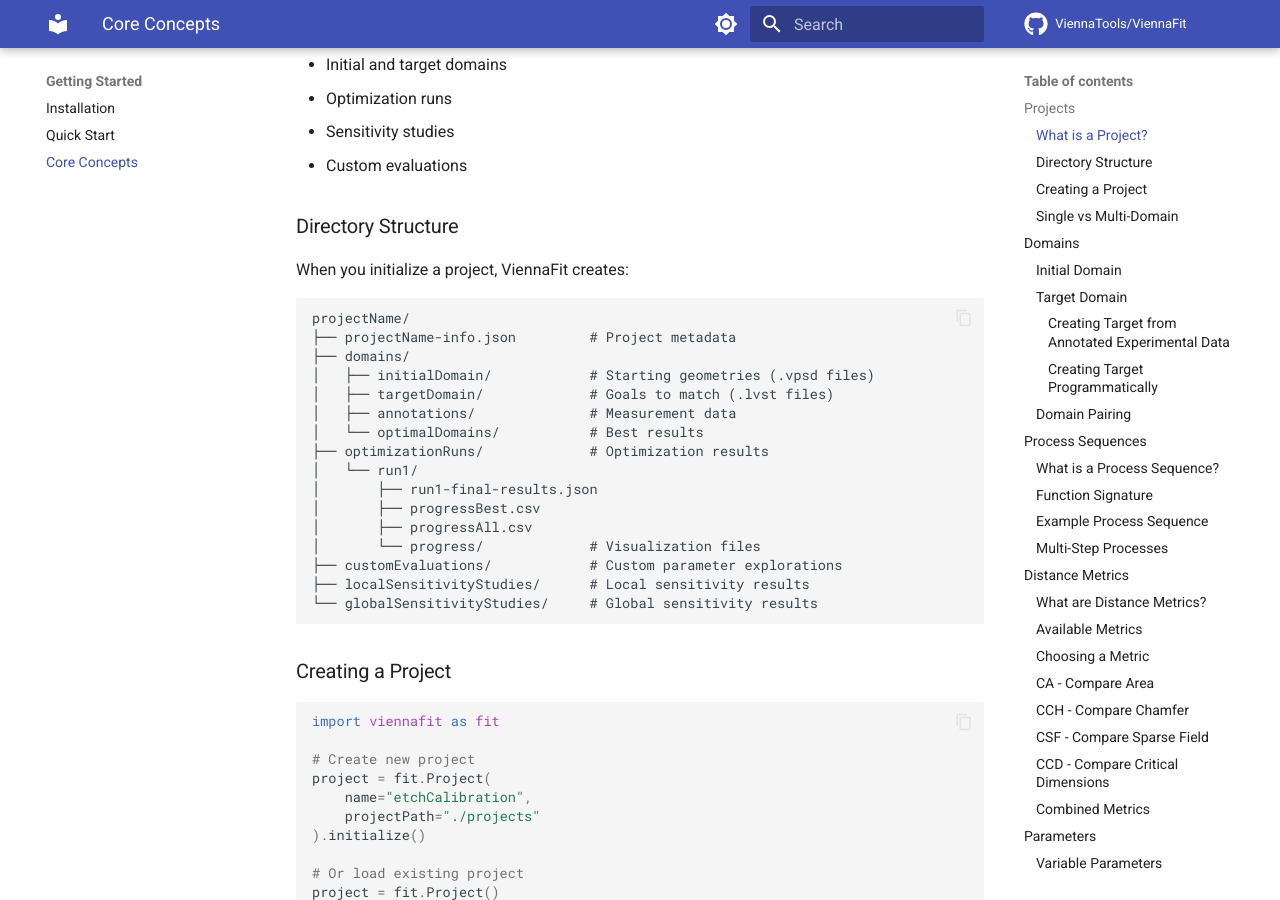
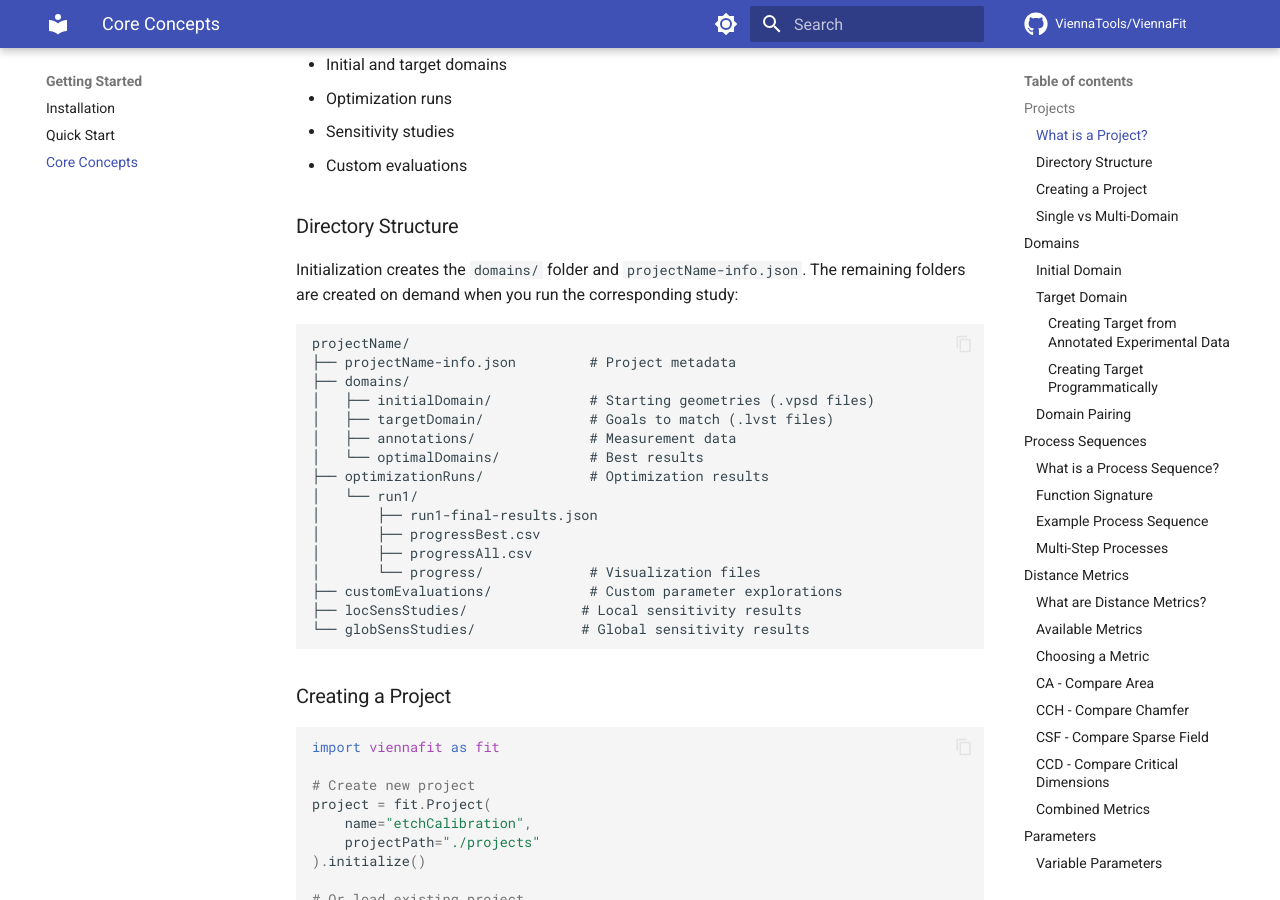
Before and after one commit to ViennaTools/ViennaFit, an MkDocs documentation site: the page built from docs/getting-started/concepts.md, in a window 1280 px wide and 900 px high, scrolled down 314 px. Built offline with MkDocs 1.6.1 and Material for MkDocs 9.7.7, drawn with Linux system fonts in a browser that asks for light colours; comment, search, counter and statistics services are not loaded.

Commit message:
glob sens studies

````diff
--- a/docs/getting-started/concepts.md
+++ b/docs/getting-started/concepts.md
@@ -13,7 +13,8 @@
 
 ### Directory Structure
 
-When you initialize a project, ViennaFit creates:
+Initialization creates the `domains/` folder and `projectName-info.json`. The
+remaining folders are created on demand when you run the corresponding study:
 
 ```
 projectName/
@@ -30,8 +31,8 @@
 │       ├── progressAll.csv
 │       └── progress/             # Visualization files
 ├── customEvaluations/            # Custom parameter explorations
-├── localSensitivityStudies/      # Local sensitivity results
-└── globalSensitivityStudies/     # Global sensitivity results
+├── locSensStudies/              # Local sensitivity results
+└── globSensStudies/             # Global sensitivity results
 ```
 
 ### Creating a Project
````
Also changed, not shown: README.md (+7 -4 lines), docs/tutorials/tutorial-3-sensitivity-analysis.md (+2 -2 lines), examples/README.md (+2 -2 lines), examples/sensitivityAnalysis/README.md (+2 -2 lines), 2 other files.
